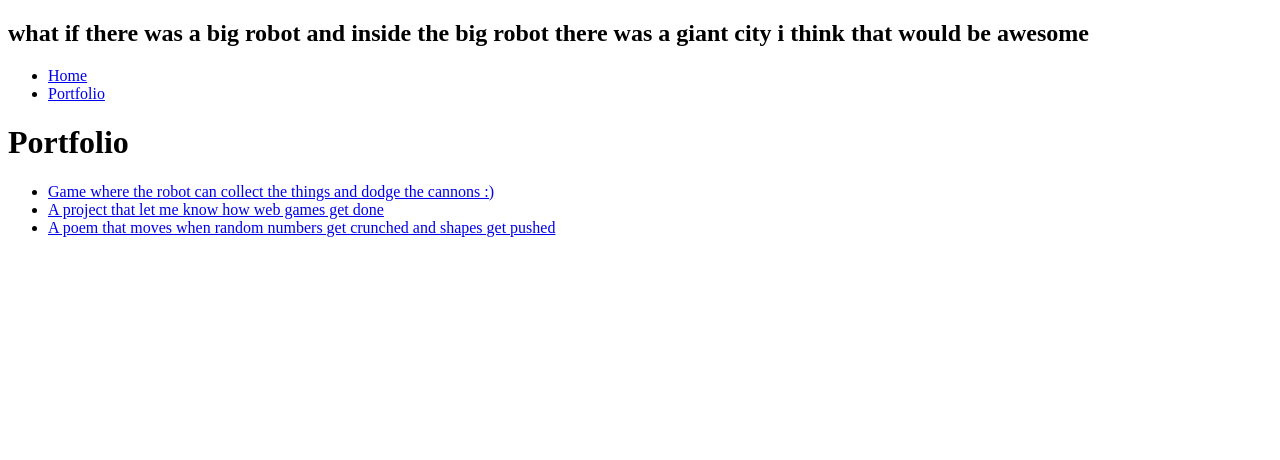
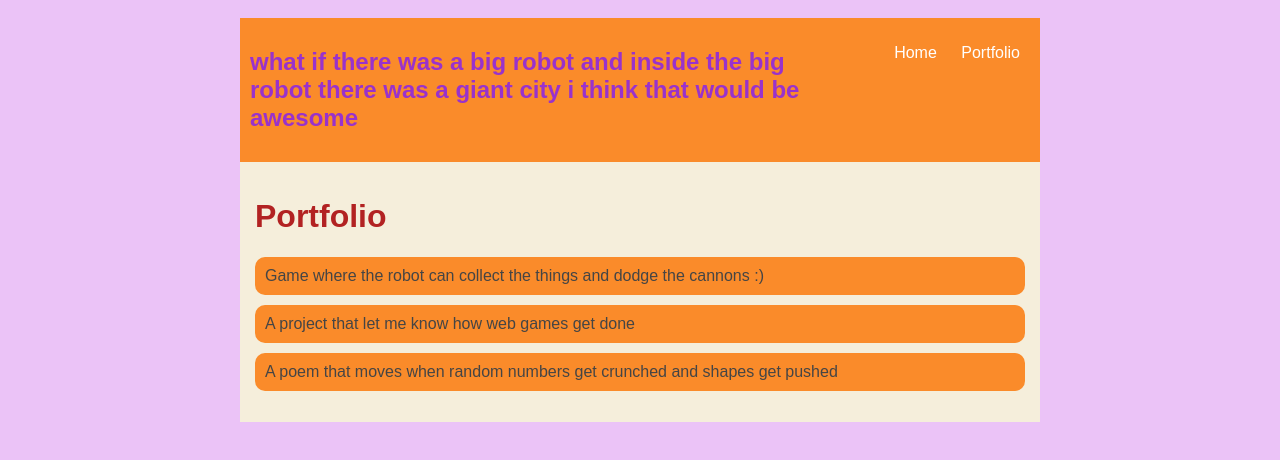
Before and after one commit to crtrob/crtrob.github.io, a plain HTML site: page portfolio.html in a window 1280 px wide. Drawn offline with Linux system fonts and the light colour scheme.

Commit message:
add portfolio.html file

```diff
--- a/portfolio.html
+++ b/portfolio.html
@@ -2,6 +2,83 @@
 <html>
     <head>
         <title> the zone </title>
+        <style type="text/css">
+            body {
+                background: rgb(235, 195, 247);
+                color: rgb(156, 64, 184);
+                padding: 10px;
+                font-family: arial;
+            }
+            header {
+                font-size: 1.5em;
+                font-weight: bold;
+            }
+            #all-contents {
+                max-width: 800px;
+                margin: auto;
+            }
+
+            /* navigation menu */
+            nav {
+                background: rgb(250, 139, 42);
+                margin: 0 auto;
+                display: flex;
+                padding: 10px;
+            }
+            h1 {
+                display: flex;
+                align-items: center;
+                color: darkorchid;
+                flex: 1;
+            }
+            #nav-ul {
+                list-style-image: none;
+            }
+            .nav-li {
+                display: inline-block;
+                padding: 0 10px;
+            }
+            .nav-a {
+                text-decoration: none;
+                color: #fff;
+            }
+
+            /*main container area beneath menu */
+            main {
+                background: rgb(245, 238, 219);
+                display: flex;
+            }
+            .content {
+                flex: 1;
+                padding: 15px;
+            }
+
+            /* portfolio styles */
+            .content h1 {
+                color: firebrick;
+            }
+
+            #portfolio {
+                list-style-type: none;
+                padding-left: 0;
+            }
+
+            #portfolio li {
+                background: rgb(250, 139, 42);
+                padding: 10px;
+                border-radius: 10px;
+                margin-bottom: 10px;
+            }
+
+            #portfolio li:hover {
+                background: rgb(200, 89, 0)
+            }
+
+            #portfolio a {
+                text-decoration: none;
+                color: #454545;
+            }
+        </style>
     </head>
 
     <body>
```
